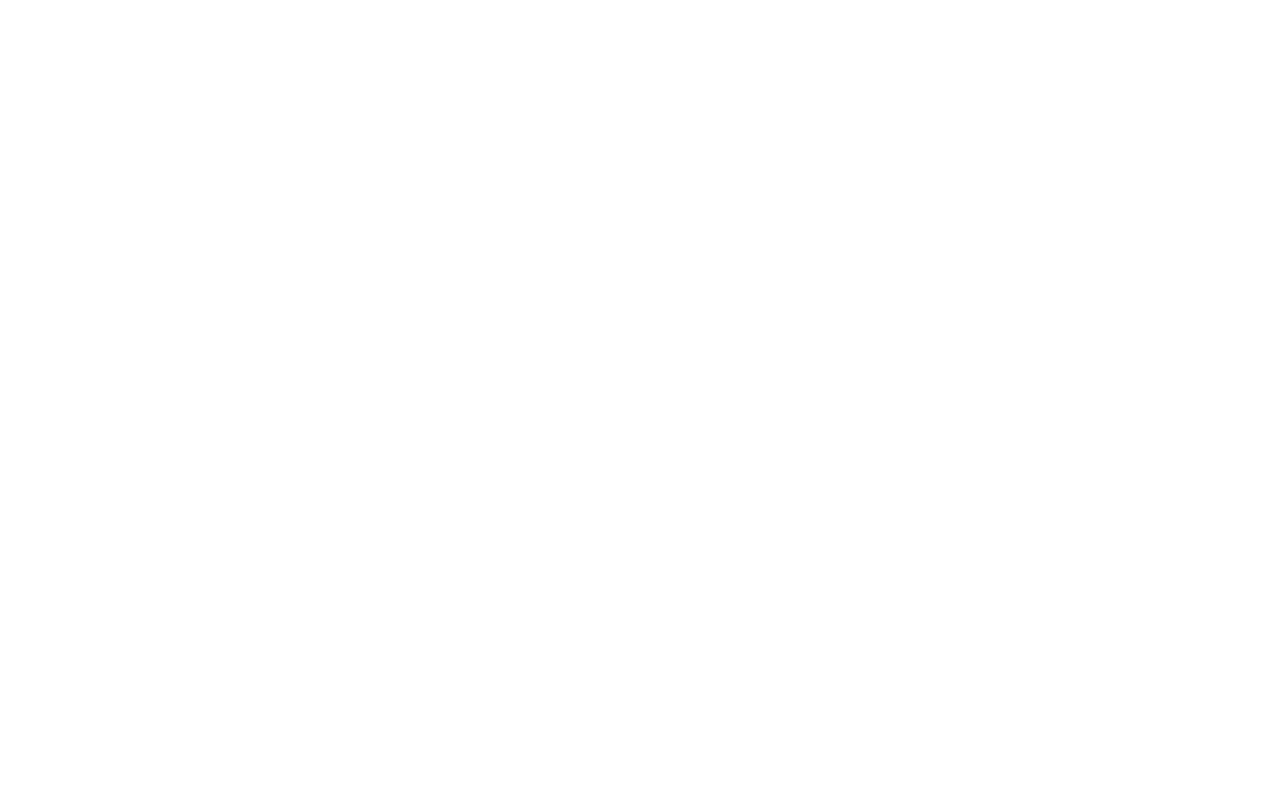
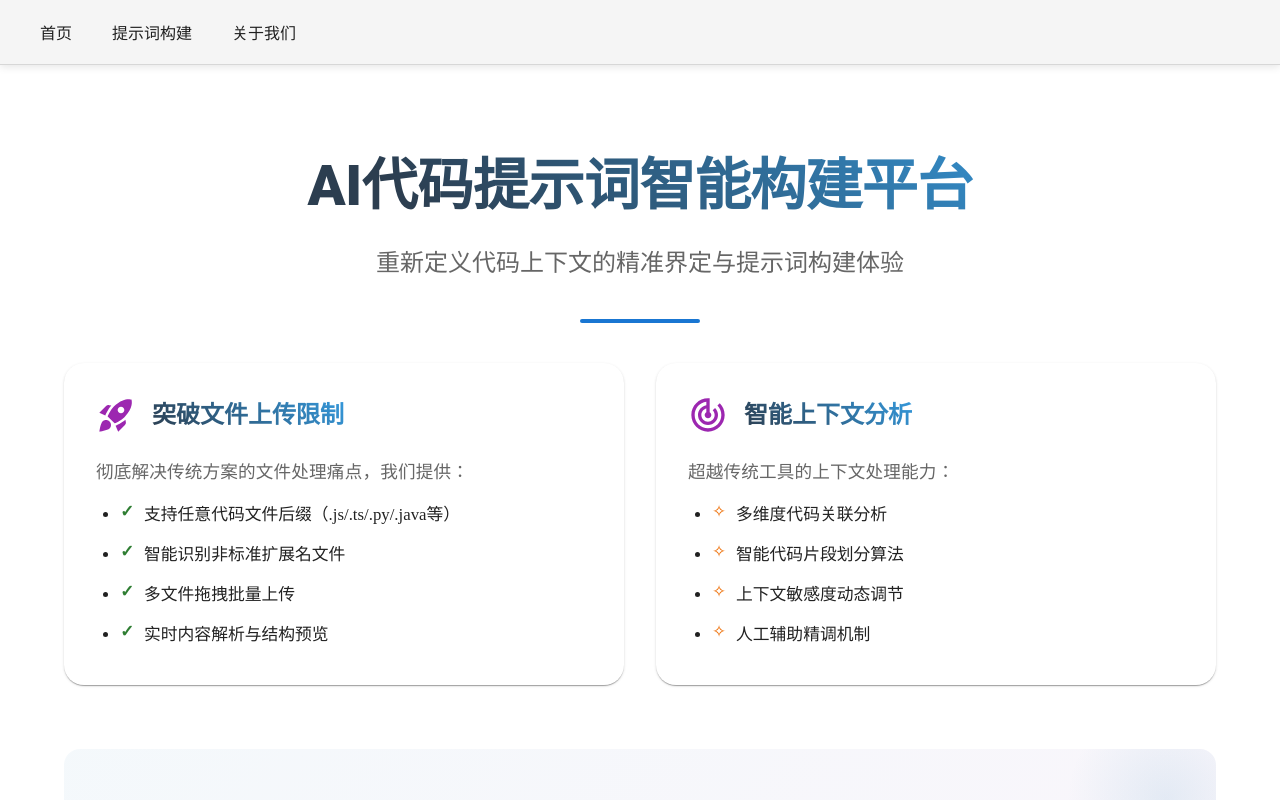
Before and after one commit to ai-coding-labs/ai-coding-prompt-builder, a React (Vite) app: page / in a window 1280 px wide. Shown: the top 800 px of the page. Built offline with nearby package versions, Linux system fonts and the light colour scheme.

Commit message:
feat: fuck router

```diff
--- a/src/App.tsx
+++ b/src/App.tsx
@@ -72,9 +72,11 @@
 function NavLinks() {
     const location = useLocation();
 
+    // 修复路由匹配逻辑，使用hash路由的pathname
     const isActive = (path: string) => {
-        if (path === '/') return location.pathname === path;
-        return location.pathname.startsWith(path);
+        const hashPath = location.hash.replace('#', '');
+        if (path === '/') return hashPath === '/';
+        return hashPath.startsWith(path);
     };
 
     return (
@@ -94,7 +96,7 @@
 
 function MainApp() {
     return (
-        <Router basename="/ai-coding-prompt-builder/">
+        <Router basename="/">
             <AppBar
                 position="static"
                 color="default"
@@ -117,8 +119,6 @@
                     <Route path="/" element={<Home />} />
                     <Route path="/prompt" element={<PromptTemplate />} />
                     <Route path="/about" element={<About />} />
-                    {/* 添加404回退路由 */}
-                    <Route path="*" element={<Home />} />
                 </Routes>
 
                 <footer style={{
--- a/vite.config.ts
+++ b/vite.config.ts
@@ -1,8 +1,11 @@
 import { defineConfig } from 'vite'
 import react from '@vitejs/plugin-react'
 
-// https://vite.dev/config/
 export default defineConfig({
-  base: '/ai-coding-prompt-builder/',
-  plugins: [react()],
+    plugins: [react()],
+    base: '/ai-coding-prompt-builder/', // 保持base配置不变
+    build: {
+        outDir: 'dist',
+        assetsDir: 'assets'
+    }
 })
```
